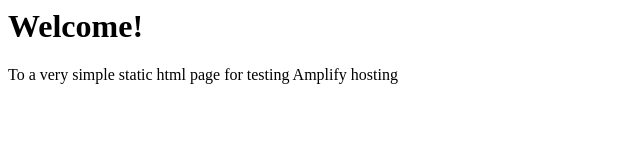
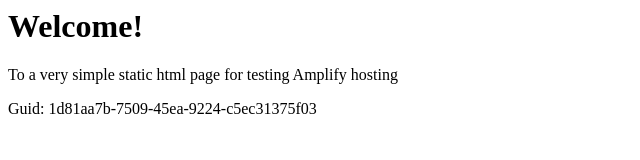
Before and after one commit to aws-aemilia-pdx/Github-PR-Commit-Integration-Test-DoNotTouch-GitHubAutoBuildCanaryTest-v1-preprod-us-west-2, a website: page src/index.html in a window 1280 px wide. Shown: the whole page, without its empty margins (0-640 px from the left). Drawn offline with Linux system fonts and the light colour scheme.

Commit message:
commit from integ tests

```diff
--- a/src/index.html
+++ b/src/index.html
@@ -1,3 +1,5 @@
+
+
 <html lang="en">
 
 <head>
@@ -10,6 +12,6 @@
 <body>
     <h1>Welcome!</h1>
     <p>To a very simple static html page for testing Amplify hosting</p>
-</body>
+    <p>Guid: 1d81aa7b-7509-45ea-9224-c5ec31375f03</p></body>
 
 </html>
```
